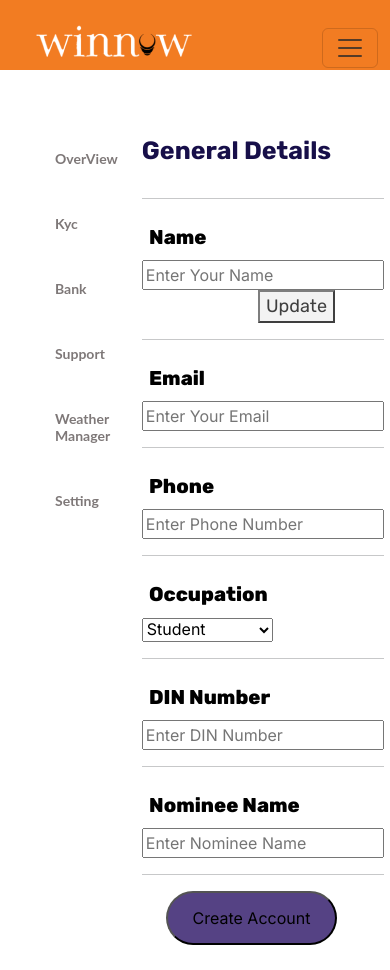
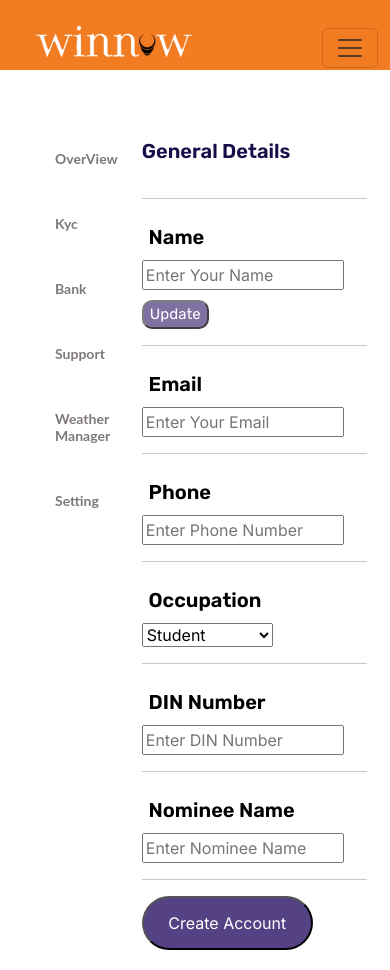
Before and after one commit to Ppreedam/winnow, a React (Create React App) app in the folder client/: page /account in a window 390 px wide. Before the commit the page ends 945 px from the top, so only its background shows below. Built offline with nearby package versions, Linux system fonts and the light colour scheme.

Commit message:
changes done

```diff
--- a/client/src/component/Account/Account.module.css
+++ b/client/src/component/Account/Account.module.css
@@ -3,6 +3,7 @@
     /* border: 1px solid black; */
     width: 98%;
     margin: auto;
+    margin-bottom: 20px;
   }
 
   .secondbox {
@@ -189,19 +190,19 @@
     margin-left:108px;
   }
   .email_input_box{
-    margin-left: 200px;
+    margin-left: 108px;
   }
   .phone_input_box{
-    margin-left: 190px;
+    margin-left: 100px;
   }
   .occupation_input_box{
-    margin-left: 140px;
+    margin-left: 50px;
   }
   .din_input_box{
-    margin-left: 140px;
+    margin-left: 50px;
   }
   .nominee_input_box{
-    margin-left: 10px;
+    margin-left: 20px;
   }
 
   .general_details_box {
@@ -232,6 +233,7 @@
     margin-left: 3%;
   }
 
+
   .input_box {
     margin-left: 11%;
   }
@@ -242,7 +244,7 @@
     font-weight: 400;
     font-size: 18px;
 
-    margin-left: 48%;
+    margin-left: 8%;
 
     color: #000000;
 
@@ -256,7 +258,7 @@
     align-items: center;
     padding: 18px 24px;
     gap: 4px;
-    margin-left: 80%;
+    margin-left: 40%;
     width: 171px;
     height: 54px;
     background: #554284;
@@ -280,7 +282,7 @@
     border-radius: 76px;
   }
 }
-@media (max-width: 768px) {
+@media (max-width: 766px) {
   .mainbox {
     width: 98%;
     margin: auto;
@@ -333,8 +335,8 @@
   .general_details_box > p:nth-child(1) {
     font-family: "Rubik";
     font-style: normal;
-    font-weight: 700;
-    font-size: 25px;
+    font-weight: 600;
+    font-size: 20px;
     line-height: 62px;
     color: #170f49;
     width: 100%;
@@ -347,30 +349,56 @@
   .name {
     font-family: "Rubik";
     font-style: normal;
-    font-weight: 800;
+    font-weight: 600;
     font-size: 20px;
     line-height: 45px;
     color: #000000;
     margin-left: 3%;
   }
 
-  .input_box {
-    margin-left: 11%;
+  /* .name_input_box {
+    margin-left:108px;
   }
+  .email_input_box{
+    margin-left: 108px;
+  }
+  .phone_input_box{
+    margin-left: 100px;
+  }
+  .occupation_input_box{
+    margin-left: 50px;
+  }
+  .din_input_box{
+    margin-left: 50px;
+  }
+  .nominee_input_box{
+    margin-left: 20px;
+  } */
 
+  .general_details_box {
+    width: 100%;
+  }
+  input{
+    width: 90%;
+  }
   .button_box {
     font-family: "Rubik";
     font-style: normal;
     font-weight: 400;
     font-size: 18px;
-
-    margin-left: 48%;
+    margin-top: 10px;
+    /* margin-left: 48%; */
 
     color: #000000;
 
     opacity: 0.75;
   }
-
+.button_box button{
+  border-radius: 10px;
+  background-color: #554284;
+  color: white;
+  font-size: 15px;
+}
   .create_account_btn {
     display: flex;
     flex-direction: row;
@@ -378,14 +406,15 @@
     align-items: center;
     padding: 18px 24px;
     gap: 4px;
-    margin-left: 10%;
     width: 171px;
     height: 54px;
     background: #554284;
+    color: white;
     border-radius: 76px;
     flex: none;
     order: 0;
     flex-grow: 0;
+    margin-bottom: 20px;
   }
   .create_account_btn:hover {
     display: flex;
--- a/client/src/component/HomemainPage/Winnow.module.css
+++ b/client/src/component/HomemainPage/Winnow.module.css
@@ -1204,6 +1204,7 @@
 
   .Home_seventh_part_box_2 > img {
     width: 100%;
+    margin-left: 0px;
     height: auto;
   }
 }
```
